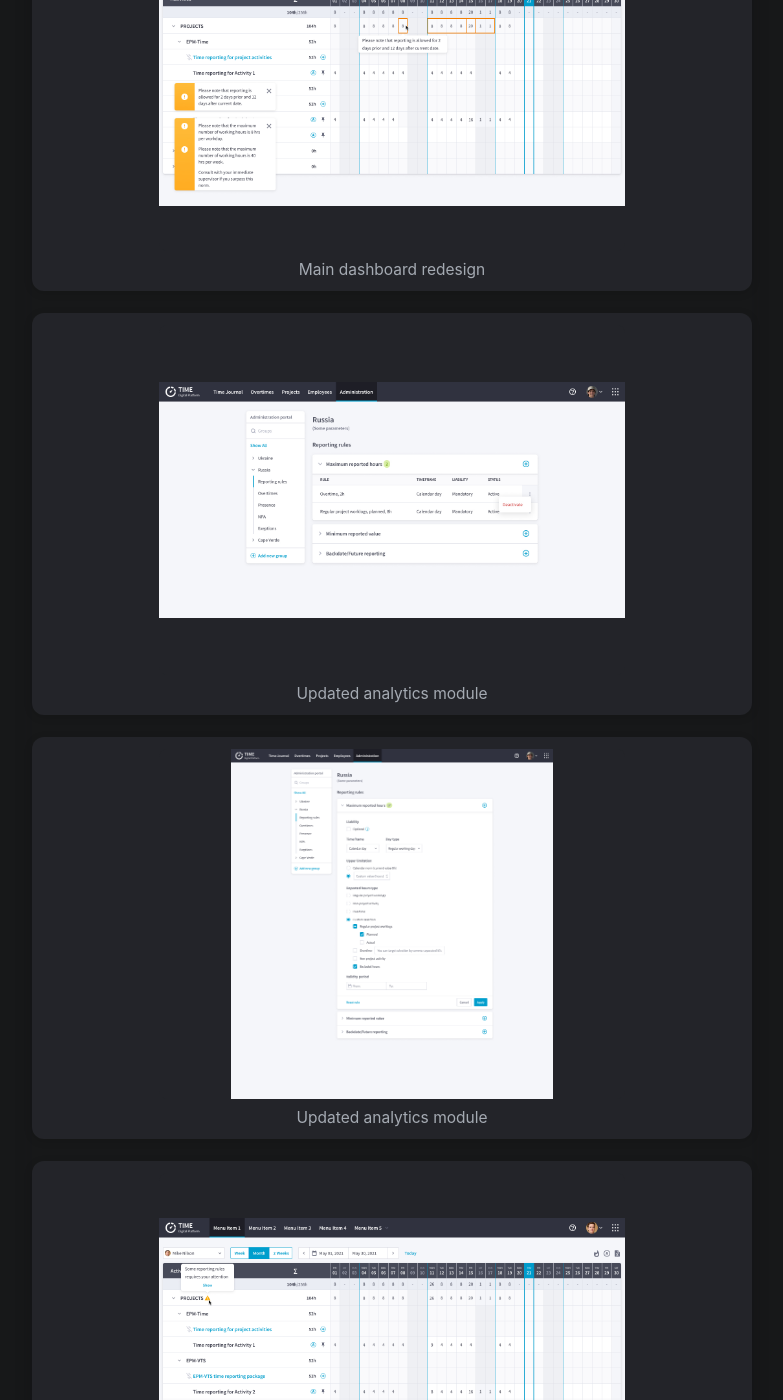
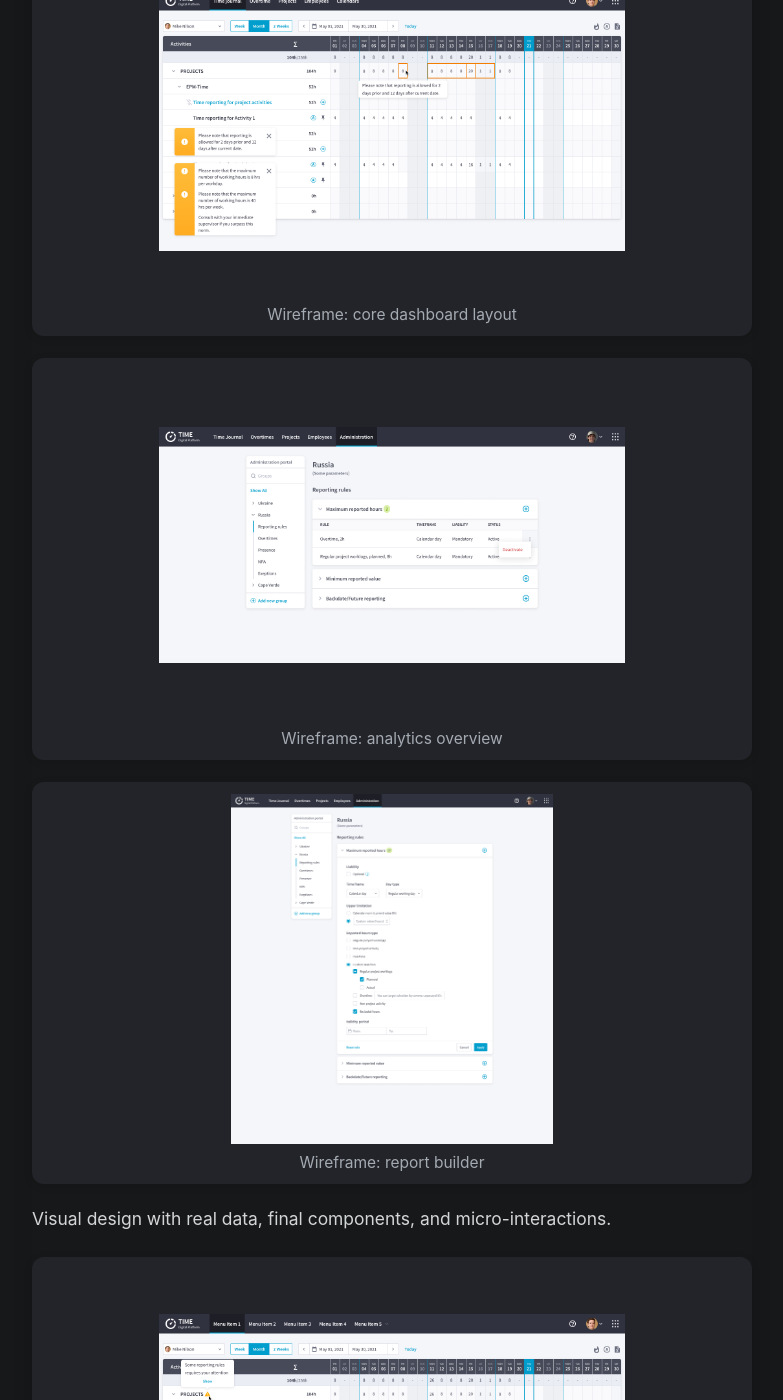
Before and after one commit to uxiscool/experience, a Jekyll site: the page built from cases.md, in a window 1280 px wide and 1400 px high, scrolled down 353 px. Shown: the whole window, without its empty margins (248-1031 px from the left). Built offline with Jekyll 4.4.1, drawn with Linux system fonts in a browser that asks for light colours; some of the changed text lies outside the part shown.

Commit message:
Add files via upload

```diff
--- a/_cases/epam/time/time1.md
+++ b/_cases/epam/time/time1.md
@@ -8,15 +8,48 @@
 images:
   - src: /assets/pix/cases/epam/time/time1.jpg
     caption: "Main dashboard redesign"
+    home: true
   - src: /assets/pix/cases/epam/time/time2.jpg
     caption: "Updated analytics module"
+    home: true
   - src: /assets/pix/cases/epam/time/time3.jpg
     caption: "Updated analytics module"
+    home: false
   - src: /assets/pix/cases/epam/time/time4.jpg
     caption: "Updated analytics module"
+    home: false
   - src: /assets/pix/cases/epam/time/time5.jpg
     caption: "Updated analytics module"
+    home: false
   - src: /assets/pix/cases/epam/time/time6.jpg
     caption: "Updated analytics module"
+    home: false
+
+# ↓↓↓ п.3 — этапы для страницы /cases/ (см. ниже шаблон)
+stages:
+  - name: Wireframes
+    desc: "Early structure explorations: navigation, key flows, and information hierarchy."
+    images:
+      - index: 0
+        src: /assets/pix/cases/epam/time/time1.jpg
+        caption: "Wireframe: core dashboard layout"
+      - index: 1
+        src: /assets/pix/cases/epam/time/time2.jpg
+        caption: "Wireframe: analytics overview"
+      - index: 2
+        src: /assets/pix/cases/epam/time/time3.jpg
+        caption: "Wireframe: report builder"
+  - name: High-fidelity mockups
+    desc: "Visual design with real data, final components, and micro-interactions."
+    images:
+      - index: 3
+        src: /assets/pix/cases/epam/time/time4.jpg
+        caption: "Hi-fi: dashboard widgets"
+      - index: 4
+        src: /assets/pix/cases/epam/time/time5.jpg
+        caption: "Hi-fi: analytics detail"
+      - index: 5
+        src: /assets/pix/cases/epam/time/time6.jpg
+        caption: "Hi-fi: reporting"
 permalink: /cases/time/
 ---
--- a/cases.md
+++ b/cases.md
@@ -9,34 +9,60 @@
   {% assign allcases = site.cases | sort: 'year' | reverse %}
   {% for case in allcases %}
     <div class="case-block">
-      <div class="case-meta2">
-        <div class="case-title-row">
-          <a href="{{ case.url }}" class="case-title2">{{ case.title }}</a>
+    <div class="case-meta2">
+  <div class="case-title-row">
+    <a href="{{ case.url }}" class="case-title2">{{ case.title }}</a>
+  </div>
+  <div class="case-meta2-inline">
+    {{ case.year }}
+    {% if case.company %} · {{ case.company }}{% endif %}
+    {% if case.type %} · {{ case.type }}{% endif %}
+  </div>
+  <div class="case-summary2">{{ case.summary }}</div>
+</div>
+{% if case.stages %}
+  {% for st in case.stages %}
+    {% if st.desc %}
+      <div class="case-summary2">{{ st.desc }}</div>
+    {% endif %}
+    <div class="case-gallery">
+      {% for img in st.images %}
+        <div class="case-gallery-item">
+          <img
+            class="case-thumb2"
+            src="{{ site.baseurl }}{{ img.src }}"
+            alt="{{ img.caption | escape }}"
+            loading="lazy"
+            decoding="async"
+            onclick="openCaseGallery({{ forloop.parentloop.index0 }}, {{ img.index | default: forloop.index0 }})"
+          >
+          {% if img.caption %}
+            <div class="case-thumb-caption">{{ img.caption }}</div>
+          {% endif %}
         </div>
-        <div class="case-meta2-inline">
-          {{ case.year }}
-          {% if case.company %} · {{ case.company }}{% endif %}
-          {% if case.type %} · {{ case.type }}{% endif %}
-        </div>
-        <div class="case-summary2">{{ case.summary }}</div>
+      {% endfor %}
+    </div>
+  {% endfor %}
+{% else %}
+  <div class="case-gallery">
+    {% for img in case.images %}
+      <div class="case-gallery-item">
+        <img
+          class="case-thumb2"
+          src="{{ site.baseurl }}{{ img.src }}"
+          alt="{{ img.caption | escape }}"
+          loading="lazy"
+          decoding="async"
+          onclick="openCaseGallery({{ forloop.parentloop.index0 }}, {{ forloop.index0 }})"
+        >
+        {% if img.caption %}
+          <div class="case-thumb-caption">{{ img.caption }}</div>
+        {% endif %}
       </div>
-      <div class="case-gallery">
-        {% for img in case.images %}
-          <div class="case-gallery-item">
-            <img
-              class="case-thumb2"
-              src="{{ site.baseurl }}{{ img.src }}"
-              alt="{{ img.caption | escape }}"
-              loading="lazy"
-              decoding="async"
-              onclick="openCaseGallery({{ forloop.parentloop.index0 }}, {{ forloop.index0 }})"
-            >
-            {% if img.caption %}
-              <div class="case-thumb-caption">{{ img.caption }}</div>
-            {% endif %}
-          </div>
-        {% endfor %}
-      </div>
+    {% endfor %}
+  </div>
+{% endif %}
+
     </div>
   {% endfor %}
 </div>
```
Also changed, not shown: index.md (+2 -0 lines).
